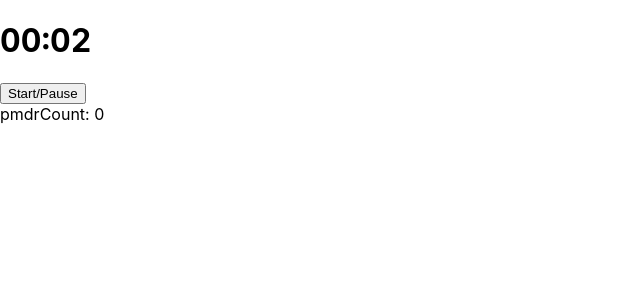
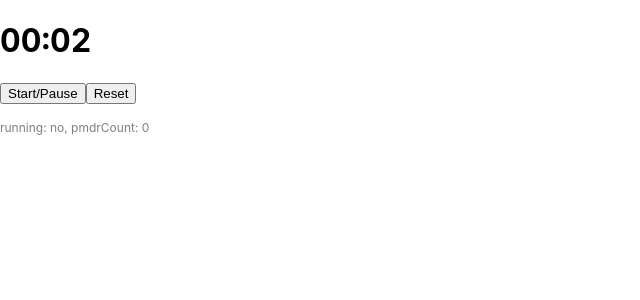
Before and after one commit to jamesjlyons/pomodo, a Next.js app: page / in a window 1280 px wide. Shown: the top 300 px of the page, without its empty margins (0-640 px from the left). Built offline with nearby package versions, Linux system fonts and the light colour scheme.

Commit message:
Add reset, hacky interval clearer, and running state info

```diff
--- a/app/Pomodoro.tsx
+++ b/app/Pomodoro.tsx
@@ -19,10 +19,34 @@ export default function Pomodoro() {
     const [displayMessage, setDisplayMessage] = useState(false)
     const [timerStart, setTimerStart] = useState(false);
 
+    function handlePomodoroStart() {
+        // Set a fake timeout to get the highest timeout id, find a better way to do this
+        let highestTimeoutId = setTimeout(";");
+        for (var i = 0 ; i < highestTimeoutId ; i++) {
+            clearTimeout(i);
+        }
 
-    function handlePomodoroStart() {
         setTimerStart(!timerStart);
       console.log(timerStart)
+    }
+
+    function handleReset() {
+        // Set a fake timeout to get the highest timeout id, find a better way to do this
+        let highestTimeoutId = setTimeout(";");
+        for (var i = 0 ; i < highestTimeoutId ; i++) {
+            clearTimeout(i);
+        }
+
+        let minutes = timer.pomodoro
+        // let seconds = 59
+        let seconds = 3
+
+        // setTimerStart(false);
+        setSeconds(seconds)
+        setMinutes(minutes)
+        setDisplayMessage(false)
+        setpmdrCount(0)
+      console.log("timer reset")
     }
 
 
@@ -80,8 +104,9 @@ export default function Pomodoro() {
         </h1>
         <div className="controls">
             <button onClick={handlePomodoroStart}>Start/Pause</button>
+            <button onClick={handleReset}>Reset</button>
         </div>
-        <div className="pmdrCount">pmdrCount: {pmdrCount}</div>
+        <div className="pmdrCount" style={{ fontSize: 12,opacity: 0.5, marginTop: 16 }}>running: {timerStart && 'yes'}{!timerStart && 'no'}, pmdrCount: {pmdrCount}</div>
       </div>
     )
   }
```
